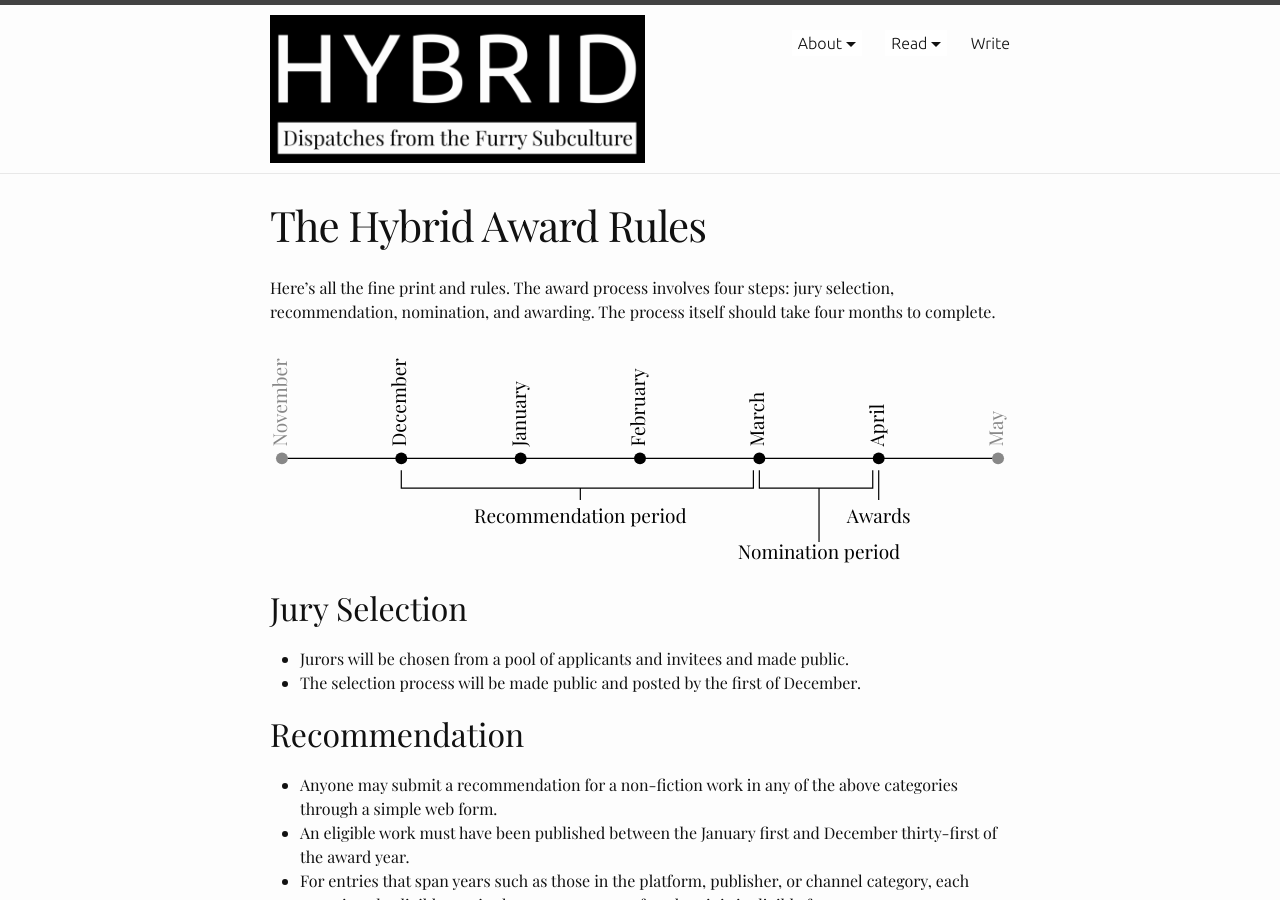
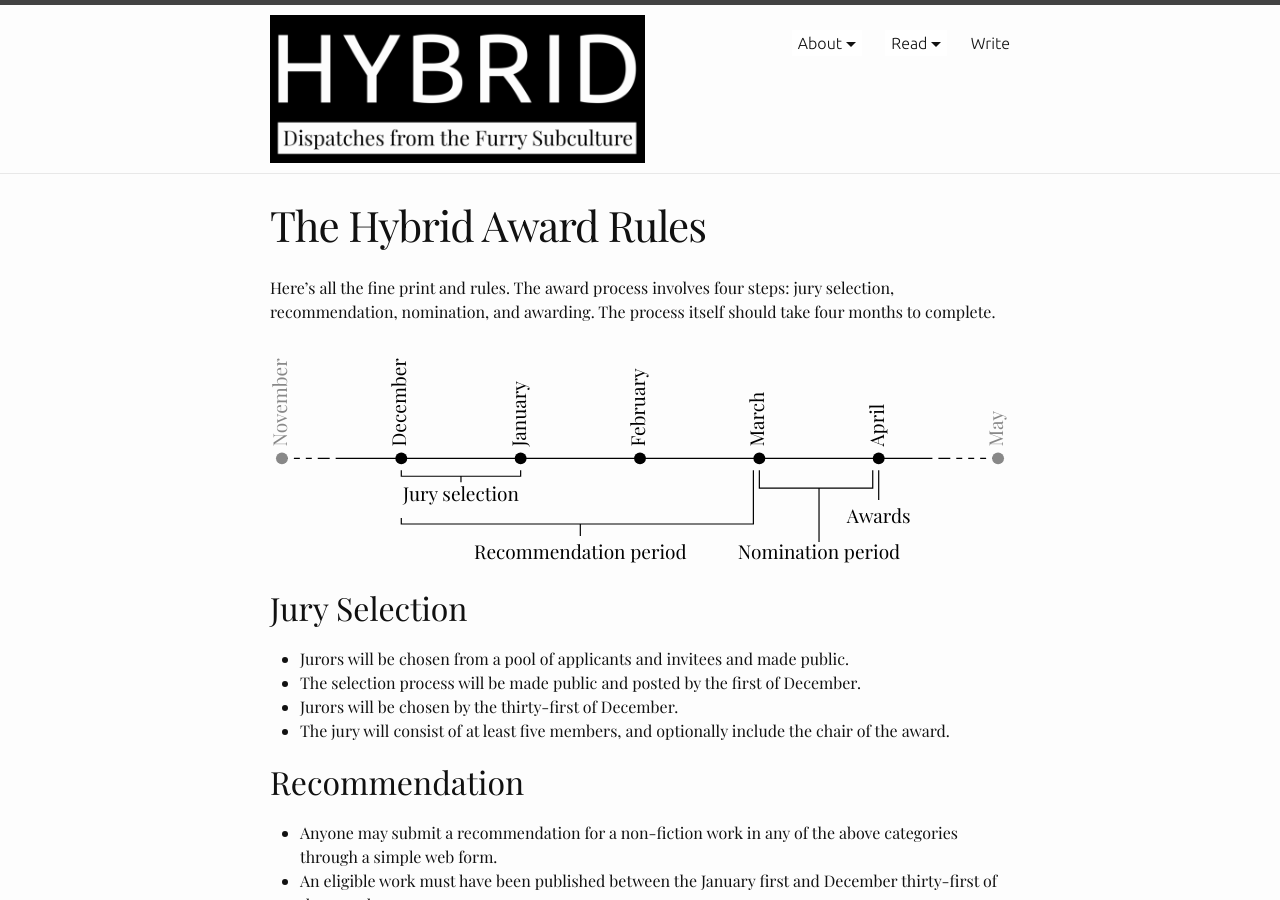
Before and after one commit to hybridink/hybrid.ink, a Jekyll site: the page built from award/rules.md, in a window 1280 px wide and 900 px high. Built offline with Jekyll 4.4.1, drawn with Linux system fonts in a browser that asks for light colours.

Commit message:
Clarify jury

```diff
--- a/award/rules.md
+++ b/award/rules.md
@@ -7,7 +7,7 @@ Here's all the fine print and rules. The award process involves four steps: jury
 
 <svg width="100%" viewbox="0 0 620 200">
     <!-- timeline -->
-    <line x1="10" y1="100" x2="610" y2="100" stroke="black" />
+    <line x1="10" y1="100" x2="610" y2="100" stroke="black" stroke-dasharray="5 5 5 5 5 5 10 5 500 5 10 5 5 5 5 5 " />
 
     <!-- months -->
     <text x="10" y="90" transform="rotate(-90 10 90)" fill="#888"
@@ -35,12 +35,16 @@ Here's all the fine print and rules. The award process involves four steps: jury
     <circle cx="610" cy="100" r="5" fill="#888" />
 
     <!-- section markers -->
-    <path d="M 110 110 L 110 125 L 405 125 L 405 110 M 260 125 l 0 10
+    <path d="M 110 110 L 110 115 L 210 115 L 210 110 M 160 115 l 0 5
+             M 110 150 L 110 155 L 405 155 L 405 110 M 260 155 l 0 10
              M 410 110 L 410 125 L 505 125 L 505 110 M 460 125 l 0 45
              M 510 110 l 0 25" stroke="black" fill="none" />
 
     <!-- section labels -->
-    <text x="260" y="140" text-anchor="middle" dominant-baseline="hanging">
+    <text x="160" y="122" text-anchor="middle" dominant-baseline="hanging">
+        Jury selection
+    </text>
+    <text x="260" y="170" text-anchor="middle" dominant-baseline="hanging">
         Recommendation period
     </text>
     <text x="460" y="170" text-anchor="middle" dominant-baseline="hanging">
@@ -55,6 +59,8 @@ Here's all the fine print and rules. The award process involves four steps: jury
 
 * Jurors will be chosen from a pool of applicants and invitees and made public.
 * The selection process will be made public and posted by the first of December.
+* Jurors will be chosen by the thirty-first of December.
+* The jury will consist of at least five members, and optionally include the chair of the award.
 
 ## Recommendation
 
```
